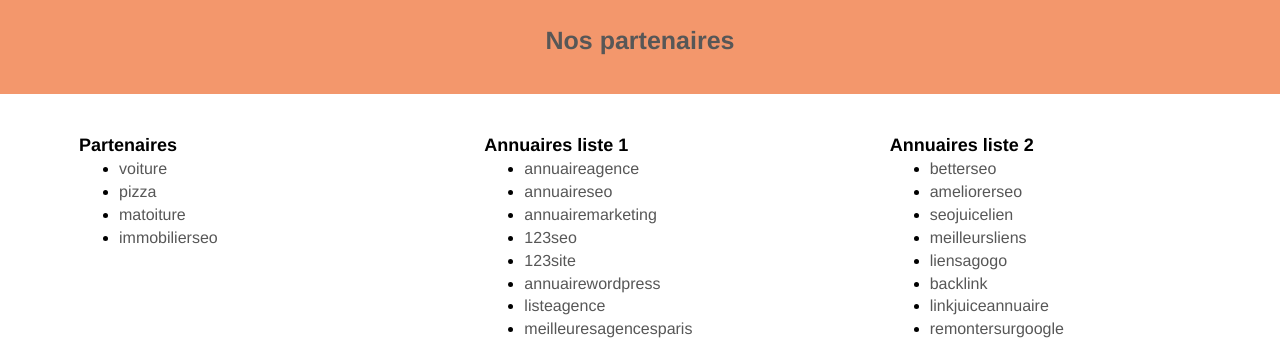
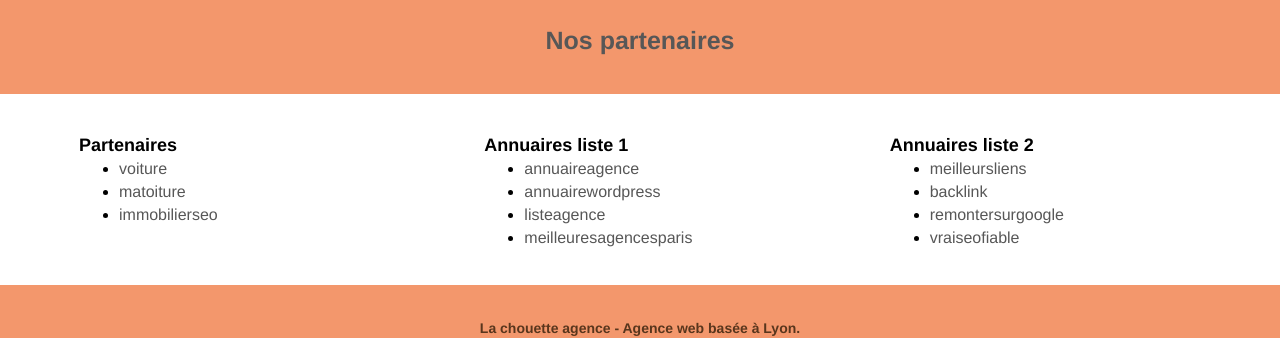
Before and after one commit to Achouri/Projet-4, a plain HTML site: page partenaires.html in a window 1280 px wide. Shown: the part 95-433 px from the top of the page. Drawn offline with Linux system fonts and the light colour scheme.

Commit message:
Update partenaires.html

```diff
--- a/partenaires.html
+++ b/partenaires.html
@@ -72,7 +72,6 @@
 		<strong>Partenaires</strong>
 			<ul>
 				<li><a href="voiture.com">voiture</a></li>
-				<li><a href="pizza.com">pizza</a></li>
 				<li><a href="matoiture.com">matoiture</a></li>
 				<li><a href="immobilierseo.com">immobilierseo</a></li>
 			</ul>
@@ -81,26 +80,16 @@
 		<strong>Annuaires liste 1</strong>
 		<ul>
 			<li><a href="annuaireagence.com">annuaireagence</a></li>
-			<li><a href="annuaireseo.com">annuaireseo</a></li>
-			<li><a href="annuairemarketing.com">annuairemarketing</a></li>
-			<li><a href="123seoture.com">123seo</a></li>
-			<li><a href="123site.com">123site</a></li>
 			<li><a href="annuairewordpress.com">annuairewordpress</a></li>
 			<li><a href="listeagence.com">listeagence</a></li>
 			<li><a href="meilleuresagencesparis.com">meilleuresagencesparis</a></li>
-			<li><a href="listeseo.com">listeseo</a></li>
 		</ul>
 	</div>
 	<div class="col-sm-4">
 		<strong>Annuaires liste 2</strong>
 		<ul>
-			<li><a href="betterseo.com">betterseo</a></li>
-			<li><a href="ameliorerseo.com">ameliorerseo</a></li>
-			<li><a href="seojuicelien.com">seojuicelien</a></li>
 			<li><a href="meilleursliens.com">meilleursliens</a></li>
-			<li><a href="liensagogo.com">liensagogo</a></li>
 			<li><a href="backlink.com">backlink</a></li>
-			<li><a href="linkjuiceannuaire.com">linkjuiceannuaire</a></li>
 			<li><a href="remontersurgoogle.com">remontersurgoogle</a></li>
 			<li><a href="vraiseofiable.com">vraiseofiable</a></li>
 		</ul>
```
